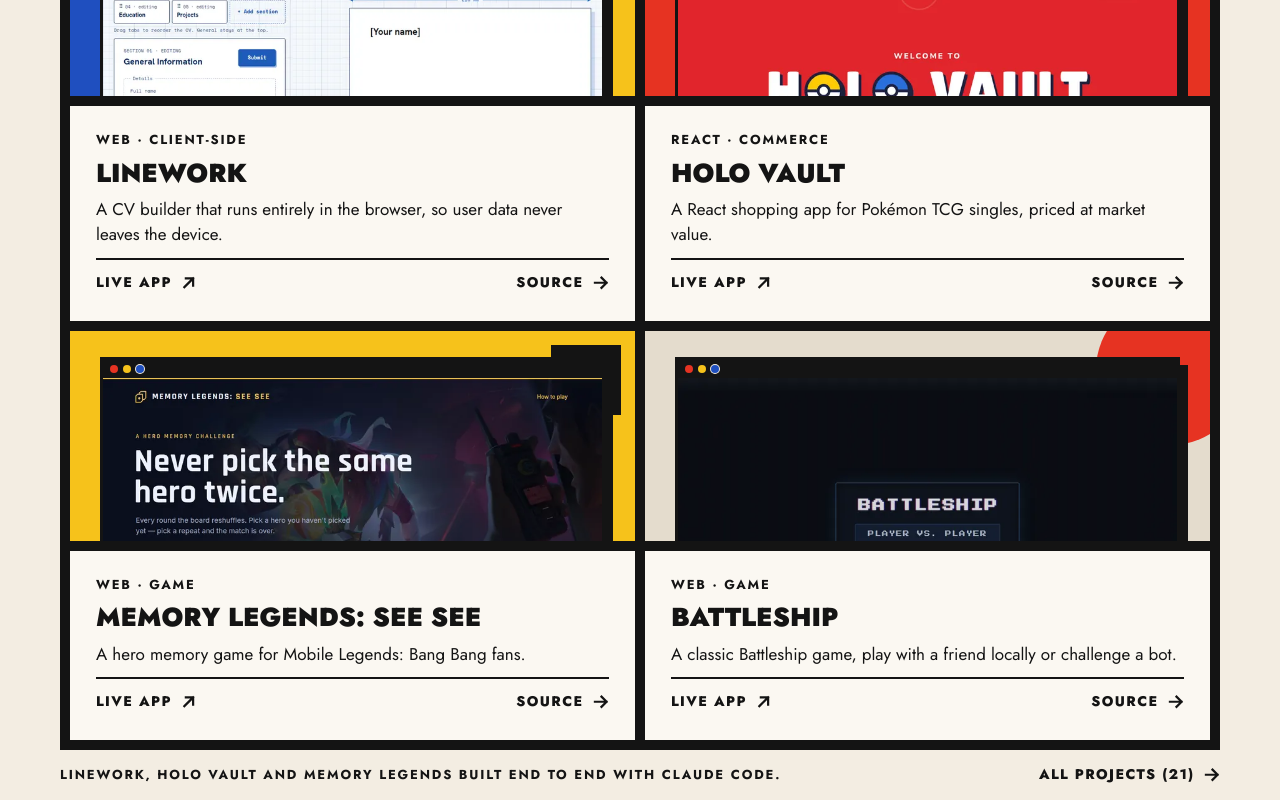
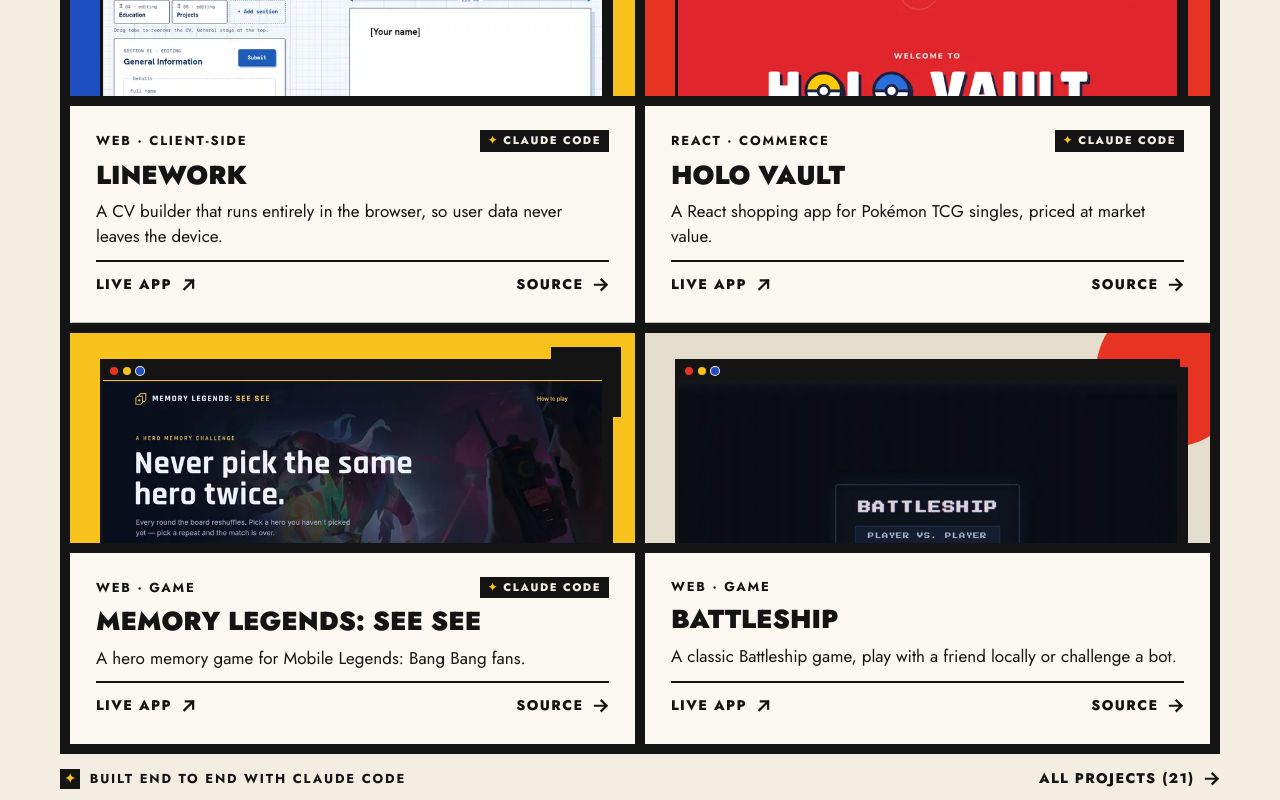
Before and after one commit to syafaatsaat/portfolio-v3, a React (Vite) app: page / in a window 1280 px wide. Shown: the part 3140-3940 px from the top of the page. Built offline with nearby package versions, Linux system fonts and the light colour scheme.

Commit message:
feat: badge Claude Code projects and move the legend above the projects grid
Co-Authored-By: Claude Opus 5.5 <noreply@anthropic.com>

```diff
--- a/src/components/bauhaus/sections/ProjectCard.jsx
+++ b/src/components/bauhaus/sections/ProjectCard.jsx
@@ -19,7 +19,14 @@ export default function ProjectCard({ project }) {
         onPlay={openVideo}
       />
       <div className="project__info">
-        <span className="label">{project.category}</span>
+        <div className="project__tags">
+          <span className="label">{project.category}</span>
+          {project.builtWithClaude && (
+            <span className="project__badge" title="Built end to end with Claude Code">
+              <span className="project__badge-mark" aria-hidden="true">✦</span> Claude Code
+            </span>
+          )}
+        </div>
         <h3 className="project__name">{project.name}</h3>
         <p className="project__description">{project.description}</p>
         <div className="project__links">
--- a/src/components/bauhaus/sections/Projects.jsx
+++ b/src/components/bauhaus/sections/Projects.jsx
@@ -14,7 +14,9 @@ export default function Projects({ items, total, note }) {
         ))}
       </Bento>
       <div className="projects-footer">
-        <p className="label projects-note">{note}</p>
+        <p className="label projects-note">
+          <span className="project__badge-mark" aria-hidden="true">✦</span> {note}
+        </p>
         <RouteLink href="/projects" className="project__link projects-more">
           <span className="project__link-label">All projects ({total})</span>
           <ArrowIcon direction="right" />
--- a/src/components/bauhaus/sections/ProjectsPage.jsx
+++ b/src/components/bauhaus/sections/ProjectsPage.jsx
@@ -8,16 +8,20 @@ import ProjectCard from './ProjectCard.jsx'
 export default function ProjectsPage({ items, note }) {
   return (
     <Section id="projects" title="All projects">
-      <RouteLink href="/#projects" className="project__link projects-back">
-        <ArrowIcon direction="left" />
-        <span className="project__link-label">Back home</span>
-      </RouteLink>
+      <div className="projects-header">
+        <RouteLink href="/#projects" className="project__link projects-back">
+          <ArrowIcon direction="left" />
+          <span className="project__link-label">Back home</span>
+        </RouteLink>
+        <p className="label projects-note">
+          <span className="project__badge-mark" aria-hidden="true">✦</span> {note}
+        </p>
+      </div>
       <Bento columns={2}>
         {items.map((project) => (
           <ProjectCard key={project.id} project={project} />
         ))}
       </Bento>
-      <p className="label projects-note">{note}</p>
     </Section>
   )
 }
--- a/src/components/cyber/sections/ProjectApp.jsx
+++ b/src/components/cyber/sections/ProjectApp.jsx
@@ -44,7 +44,14 @@ export default function ProjectApp({ project, index }) {
       <div className="window__body app__body">
         <h3 className="app__name">{project.name}</h3>
         <p className="app__description">{project.description}</p>
-        <span className="app__meta">// {project.category.toLowerCase()}</span>
+        <span className="app__meta">
+          // {project.category.toLowerCase()}
+          {project.builtWithClaude && (
+            <span className="app__badge" title="Built end to end with Claude Code">
+              <span aria-hidden="true">✦</span> claude_code
+            </span>
+          )}
+        </span>
         <div className="app__actions">
           {openVideo && (
             <GlossButton
--- a/src/components/cyber/sections/Projects.jsx
+++ b/src/components/cyber/sections/Projects.jsx
@@ -16,7 +16,9 @@ export default function Projects({ items, total, note }) {
         ))}
       </div>
       <div className="apps__footer">
-        <p className="apps__note">* {note}</p>
+        <p className="apps__note">
+          <span className="app__badge-mark" aria-hidden="true">✦</span> {note}
+        </p>
         <RouteLink href="/projects" className="app__source apps__more">
           <span className="app__source-label">&gt; open {SECTION_FILES.projects.file} --all ({total})</span>
           <ArrowIcon direction="right" />
--- a/src/components/cyber/sections/ProjectsPage.jsx
+++ b/src/components/cyber/sections/ProjectsPage.jsx
@@ -14,12 +14,14 @@ export default function ProjectsPage({ items, note }) {
         <span className="app__source-label">cd ..</span>
       </RouteLink>
       <ChromeHeading glitch className="section-title section-title--standalone">{`${SECTION_FILES.projects.file}*`}</ChromeHeading>
+      <p className="apps__note apps__note--top">
+        <span className="app__badge-mark" aria-hidden="true">✦</span> {note}
+      </p>
       <div className="apps">
         {items.map((project, index) => (
           <ProjectApp key={project.id} project={project} index={index} />
         ))}
       </div>
-      <p className="apps__note">* {note}</p>
     </Section>
   )
 }
--- a/src/data/profile.js
+++ b/src/data/profile.js
@@ -108,6 +108,7 @@ export const skills = [
 // preview: image in /public/projects (screenshot, topic image or video thumbnail); null shows the illustrated art
 // video: games only; a YouTube link or a file in /public/projects, played in a pop-up
 // featured: shown on the home page; every project is listed on /projects
+// builtWithClaude: built end to end with Claude Code; the card gets a badge (leave out otherwise)
 export const projects = [
   {
     id: 'linework',
@@ -120,6 +121,7 @@ export const projects = [
     motif: 'lines',
     kind: 'web',
     featured: true,
+    builtWithClaude: true,
   },
   {
     id: 'holo-vault',
@@ -132,6 +134,7 @@ export const projects = [
     motif: 'card',
     kind: 'web',
     featured: true,
+    builtWithClaude: true,
   },
   {
     id: 'memory-legends',
@@ -144,6 +147,7 @@ export const projects = [
     motif: 'tiles',
     kind: 'web',
     featured: true,
+    builtWithClaude: true,
   },
   {
     id: 'battleship',
@@ -369,7 +373,8 @@ export const projects = [
   },
 ]
 
-export const projectsNote = 'Linework, Holo Vault and Memory Legends built end to end with Claude Code.'
+// Legend for the Claude Code badge on project cards
+export const projectsNote = 'Built end to end with Claude Code'
 
 /** Earlier versions of this portfolio, oldest first; v3 is this site. Shown by each theme's easter egg. */
 export const pastEditions = [
--- a/src/styles/bauhaus/projects.css
+++ b/src/styles/bauhaus/projects.css
@@ -162,6 +162,39 @@
     padding: 24px 26px 28px;
   }
 
+  .project__tags {
+    display: flex;
+    flex-wrap: wrap;
+    align-items: center;
+    justify-content: space-between;
+    gap: 6px 12px;
+  }
+
+  /* Marks projects built with Claude Code; the ✦ also leads the legend under the grid */
+  .project__badge {
+    padding: 3px 8px;
+    background: var(--black);
+    color: var(--paper);
+    font-size: 11px;
+    font-weight: 800;
+    line-height: 1.4;
+    text-transform: uppercase;
+    letter-spacing: 0.14em;
+    white-space: nowrap;
+  }
+
+  .project__badge-mark { color: var(--yellow); }
+
+  .projects-note .project__badge-mark {
+    display: inline-grid;
+    place-items: center;
+    width: 20px;
+    height: 20px;
+    margin-right: 4px;
+    background: var(--black);
+    letter-spacing: 0;
+  }
+
   .project__name {
     font-size: 26px;
     font-weight: 900;
@@ -311,7 +344,18 @@
   }
 
   .projects-more { margin-top: 14px; }
-  .projects-back { margin-bottom: 18px; }
+
+  /* "Back home" and the badge legend share a row above the /projects grid */
+  .projects-header {
+    display: flex;
+    justify-content: space-between;
+    align-items: center;
+    flex-wrap: wrap;
+    gap: 8px 24px;
+    margin-bottom: 18px;
+
+    .projects-note { margin-top: 0; }
+  }
 
   /* ---------- Project artwork ---------- */
   .art-lines {
--- a/src/styles/cyber/projects.css
+++ b/src/styles/cyber/projects.css
@@ -185,6 +185,20 @@
     color: var(--mute);
   }
 
+  /* Marks projects built with Claude Code; the ✦ also leads the legend */
+  .app__badge {
+    display: inline-block;
+    margin-left: 10px;
+    padding: 1px 7px;
+    border: 1px solid var(--lime);
+    border-radius: 3px;
+    color: var(--lime);
+    box-shadow: 0 0 8px rgb(182 255 59 / 0.35);
+    white-space: nowrap;
+  }
+
+  .app__badge-mark { color: var(--lime); text-shadow: 0 0 6px var(--lime); }
+
   .apps__note {
     margin-top: 48px;
     font-family: var(--font-mono);
@@ -201,6 +215,7 @@
     gap: 0 24px;
   }
 
+  .apps__note.apps__note--top { margin: -8px 0 28px; }
   .apps__more { margin-top: 48px; font-size: 13px; }
   .apps__back { margin-bottom: 18px; font-size: 13px; }
 
```
